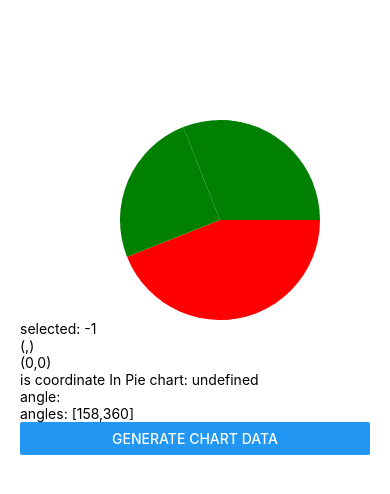
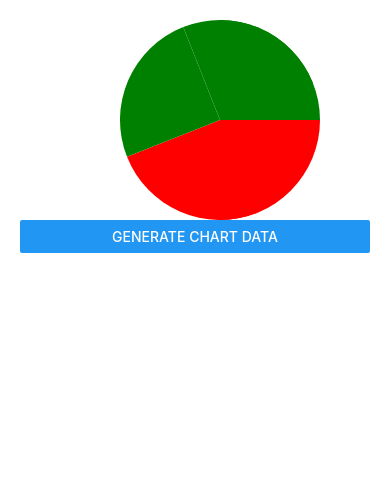
Before and after one commit to oksktank/react-native-pure-chart, a React Native app in the folder examples/: screen / in a window 390 px wide. Shown: the top 494 px of the page. Built offline with nearby package versions, Linux system fonts and the light colour scheme.

Commit message:
fix app.js

```diff
--- a/examples/App.js
+++ b/examples/App.js
@@ -82,7 +82,7 @@ export default class App extends React.Component {
           <PureChart type={'line'} data={this.state.data} />
           <PureChart type={'bar'} data={this.state.data} />
           <PureChart type={'pie'} data={this.state.pieData} />
-          <Button title='Generate chart data' onPress={this.generateData}>
+          <Button style={{marginTop: 20}} title='Generate chart data' onPress={this.generateData}>
             <Text>Generate chart data</Text>
           </Button>
 
@@ -94,6 +94,5 @@ export default class App extends React.Component {
 
 const styles = StyleSheet.create({
   container: {
-    marginTop: 100
   }
 })
--- a/examples/pure-chart/components/pie-chart.js
+++ b/examples/pure-chart/components/pie-chart.js
@@ -466,12 +466,6 @@ class PieChart extends React.Component {
           </View>
 
         </TouchableWithoutFeedback>
-        <Text>selected: {selectedIndex}</Text>
-        <Text>({locationX},{locationY})</Text>
-        <Text>({evtX},{evtY})</Text>
-        <Text>is coordinate In Pie chart: {'' + inPie}</Text>
-        <Text>angle: {selectedAngle}</Text>
-        <Text>angles: {JSON.stringify(angles)}</Text>
       </View>
     )
   }
```
